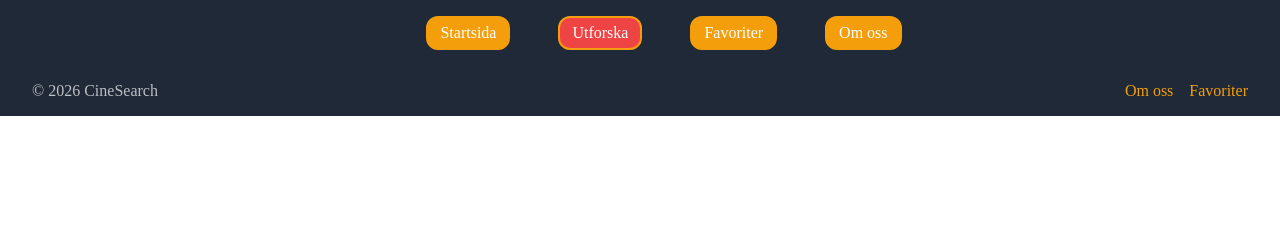
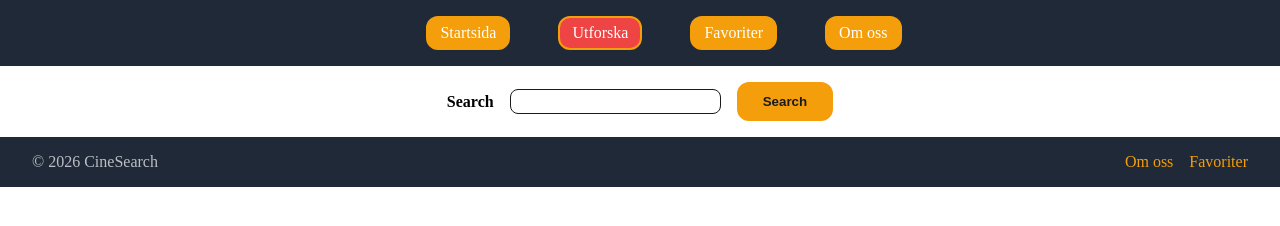
Before and after one commit to aliatwood/Frontend-projekt, a website built with Vite: page src/utforska.html in a window 1280 px wide. Shown: the top 226 px of the page. Built offline with nearby package versions, Linux system fonts and the light colour scheme.

Commit message:
Uppdatera utforska.html och explore.scss
La till ett sökfält, en knapp och en tom container där data från api kmr hamna.
Skapade även en scss partial för denna sida och styleade den

```diff
--- /dev/null
+++ b/src/styles/_explore.scss
@@ -0,0 +1,43 @@
+@use "variables" as *;
+@use "mixins" as *;
+
+.search{
+    @include flex-center;
+    gap: 1rem;
+    margin: 1rem;
+
+    label{
+        font-weight: bold;
+    }
+
+    #search-input{
+        padding: 4px 16px;
+        border-radius: 8px;
+        border: 1px solid $text-dark;
+    }
+
+
+    .btn{
+        text-decoration: none;
+        color: $text-dark;
+        border: 2px solid $secondary-color;
+        border-radius: 12px;
+        padding: 10px 24px;
+        background-color: $secondary-color;
+        cursor: pointer;
+        font-weight: bold;
+
+        &:hover{
+            background-color: $active-color;
+            border-color: $active-color;
+            color: $text-light;
+        }
+    }
+}
+
+@media (max-width:$breakpoint-mobile) {
+  .search {
+    flex-direction: column;
+    align-items: stretch;
+  }
+}
--- a/src/styles/styles.scss
+++ b/src/styles/styles.scss
@@ -5,3 +5,4 @@
 @use "footer" as *;
 @use "hero" as *;
 @use "animations" as *;
+@use "explore" as *;
--- a/src/utforska.html
+++ b/src/utforska.html
@@ -17,6 +17,18 @@
         </nav>
     </header>
 
+    <main>
+        <div class="search">
+            <label for="search-input">Search</label>
+            <input type="text" id="search-input">
+            <button class="btn">Search</button>
+        </div>
+
+        <div class="container">
+
+        </div>
+    </main>
+
 
 
     <footer>
```
Also changed, not shown: src/index.html (+1 -1 lines).
